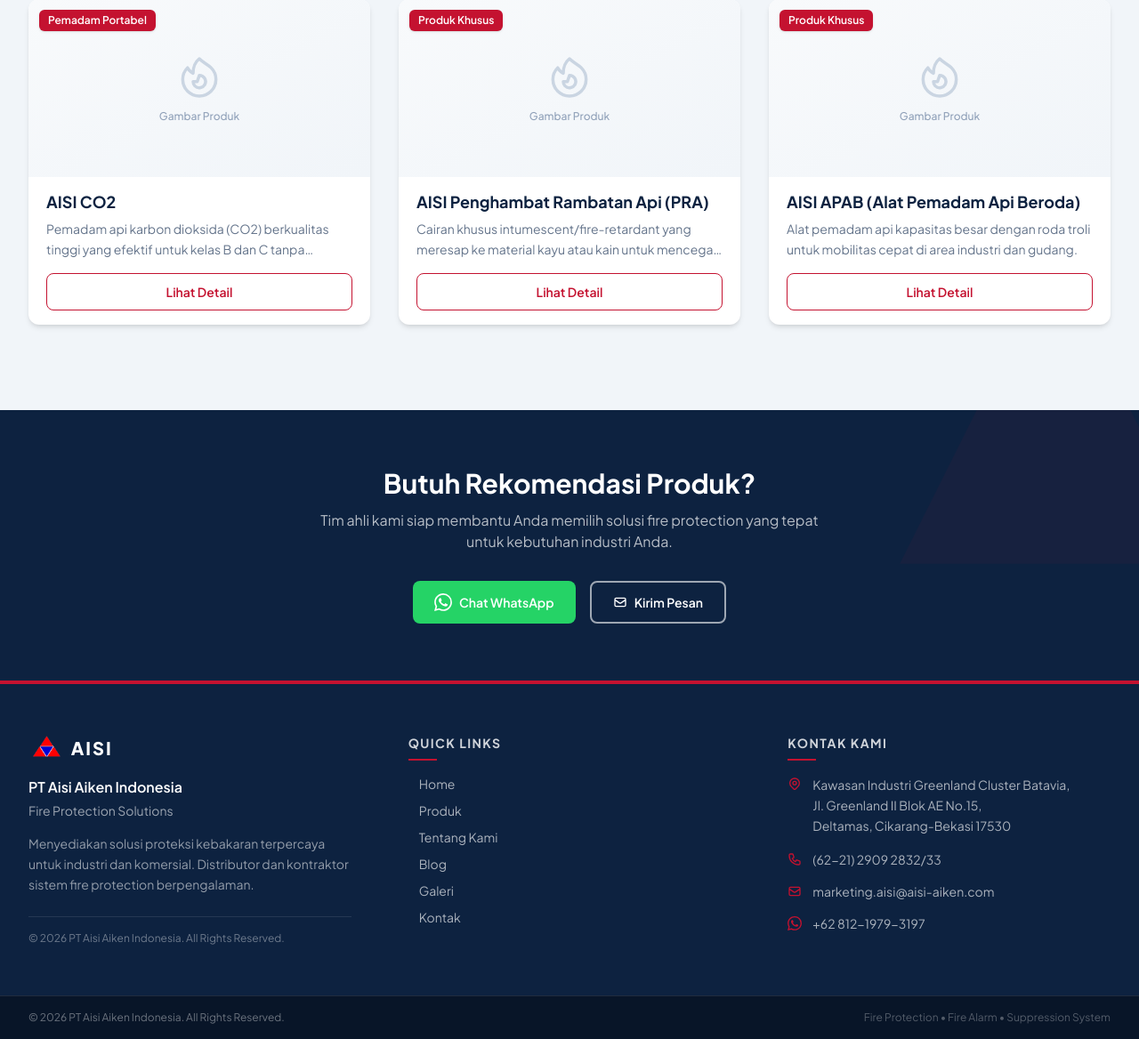
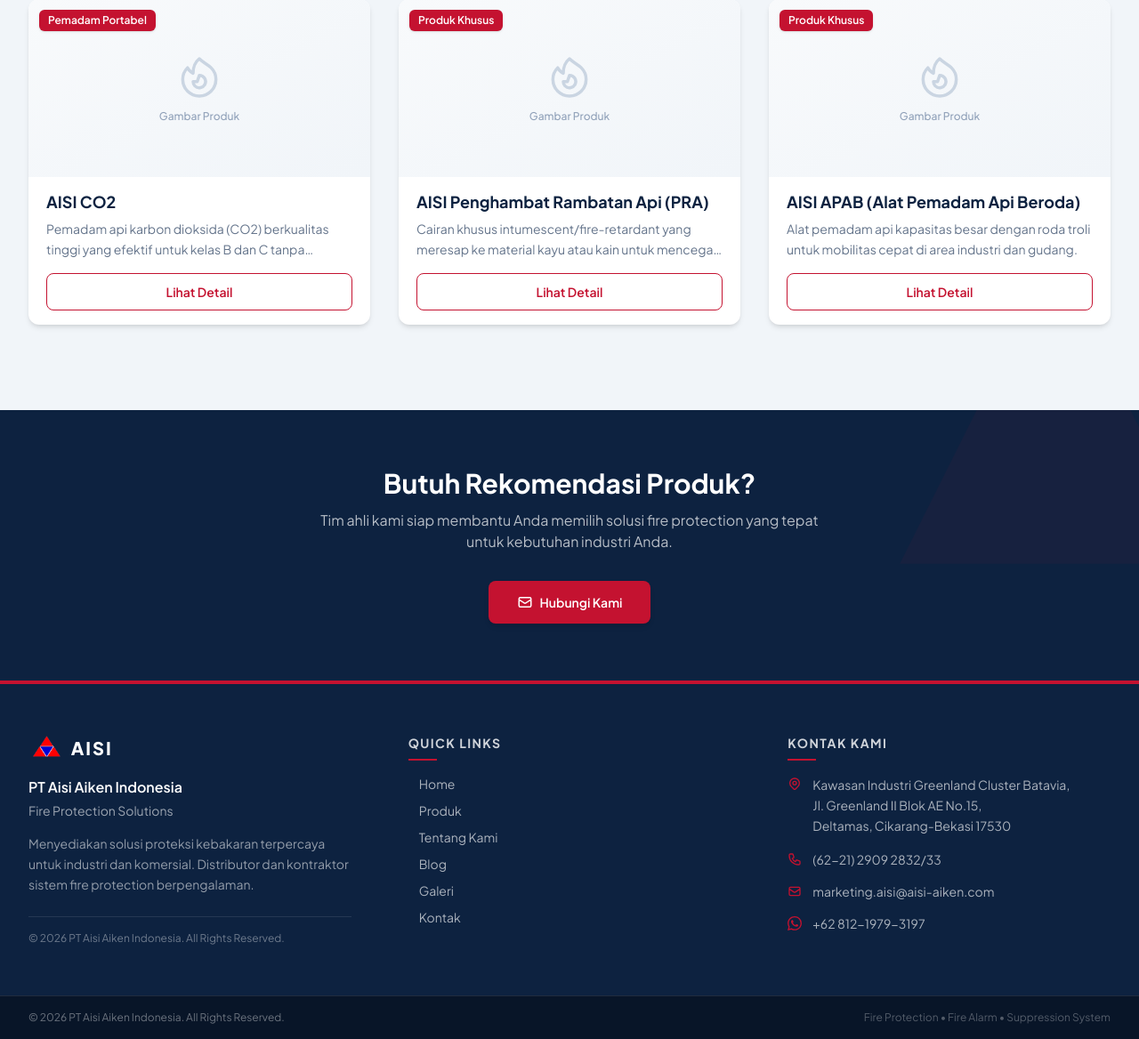
Before and after one commit to NatanaelAdrieChristiawan/WebCP_AISI_Adorable, a Laravel app: page /products in a window 1280 px wide. Shown: the part 1428-2596 px from the top of the page at 89% size. Run offline with Laravel 12, Linux system fonts and the light colour scheme; data comes from the database, SQL or seed files in the repository; style sheets or scripts are compiled from the project's sources.

Commit message:
style: simplify CTA on products page to a single Contact Us button

```diff
--- a/resources/views/pages/products/index.blade.php
+++ b/resources/views/pages/products/index.blade.php
@@ -252,25 +252,15 @@
         <p class="text-white/70 text-base mb-8 max-w-xl mx-auto">
             Tim ahli kami siap membantu Anda memilih solusi fire protection yang tepat untuk kebutuhan industri Anda.
         </p>
-        <div class="flex flex-wrap justify-center gap-4">
-            <a href="https://wa.me/628121979319?text=Halo+PT+Aisi+Aiken+Indonesia,+saya+membutuhkan+rekomendasi+produk+fire+protection."
-               target="_blank" rel="noopener noreferrer"
-               class="inline-flex items-center gap-2 px-6 py-3 rounded-lg font-semibold text-white text-sm
-                      transition-all duration-200 hover:-translate-y-0.5 hover:shadow-lg"
-               style="background-color: #25D366;">
-                <svg class="w-5 h-5" fill="currentColor" viewBox="0 0 24 24">
-                    <path d="M17.472 14.382c-.297-.149-1.758-.867-2.03-.967-.273-.099-.471-.148-.67.15-.197.297-.767.966-.94 1.164-.173.199-.347.223-.644.075-.297-.15-1.255-.463-2.39-1.475-.883-.788-1.48-1.761-1.653-2.059-.173-.297-.018-.458.13-.606.134-.133.298-.347.446-.52.149-.174.198-.298.298-.497.099-.198.05-.371-.025-.52-.075-.149-.669-1.612-.916-2.207-.242-.579-.487-.5-.669-.51-.173-.008-.371-.01-.57-.01-.198 0-.52.074-.792.372-.272.297-1.04 1.016-1.04 2.479 0 1.462 1.065 2.875 1.213 3.074.149.198 2.096 3.2 5.077 4.487.709.306 1.262.489 1.694.625.712.227 1.36.195 1.871.118.571-.085 1.758-.719 2.006-1.413.248-.694.248-1.289.173-1.413-.074-.124-.272-.198-.57-.347m-5.421 7.403h-.004a9.87 9.87 0 01-5.031-1.378l-.361-.214-3.741.982.998-3.648-.235-.374a9.86 9.86 0 01-1.51-5.26c.001-5.45 4.436-9.884 9.888-9.884 2.64 0 5.122 1.03 6.988 2.898a9.825 9.825 0 012.893 6.994c-.003 5.45-4.437 9.884-9.885 9.884m8.413-18.297A11.815 11.815 0 0012.05 0C5.495 0 .16 5.335.157 11.892c0 2.096.547 4.142 1.588 5.945L.057 24l6.305-1.654a11.882 11.882 0 005.683 1.448h.005c6.554 0 11.89-5.335 11.893-11.893a11.821 11.821 0 00-3.48-8.413Z"/>
-                </svg>
-                Chat WhatsApp
-            </a>
+        <div class="flex justify-center">
             <a href="{{ route('contact.index') }}"
-               class="inline-flex items-center gap-2 px-6 py-3 rounded-lg border-2 border-white/60 text-white font-semibold text-sm
-                      hover:border-white hover:bg-white/10 transition-all duration-200 hover:-translate-y-0.5">
-                <svg class="w-4 h-4" fill="none" stroke="currentColor" viewBox="0 0 24 24">
+               class="inline-flex items-center gap-2 px-8 py-3.5 rounded-lg bg-accent text-white font-semibold text-sm shadow-md
+                      hover:bg-accent-hover hover:shadow-lg transition-all duration-200 hover:-translate-y-0.5">
+                <svg class="w-4.5 h-4.5" fill="none" stroke="currentColor" viewBox="0 0 24 24">
                     <path stroke-linecap="round" stroke-linejoin="round" stroke-width="2"
                           d="M3 8l7.89 5.26a2 2 0 002.22 0L21 8M5 19h14a2 2 0 002-2V7a2 2 0 00-2-2H5a2 2 0 00-2 2v10a2 2 0 002 2z"/>
                 </svg>
-                Kirim Pesan
+                Hubungi Kami
             </a>
         </div>
     </div>
```
